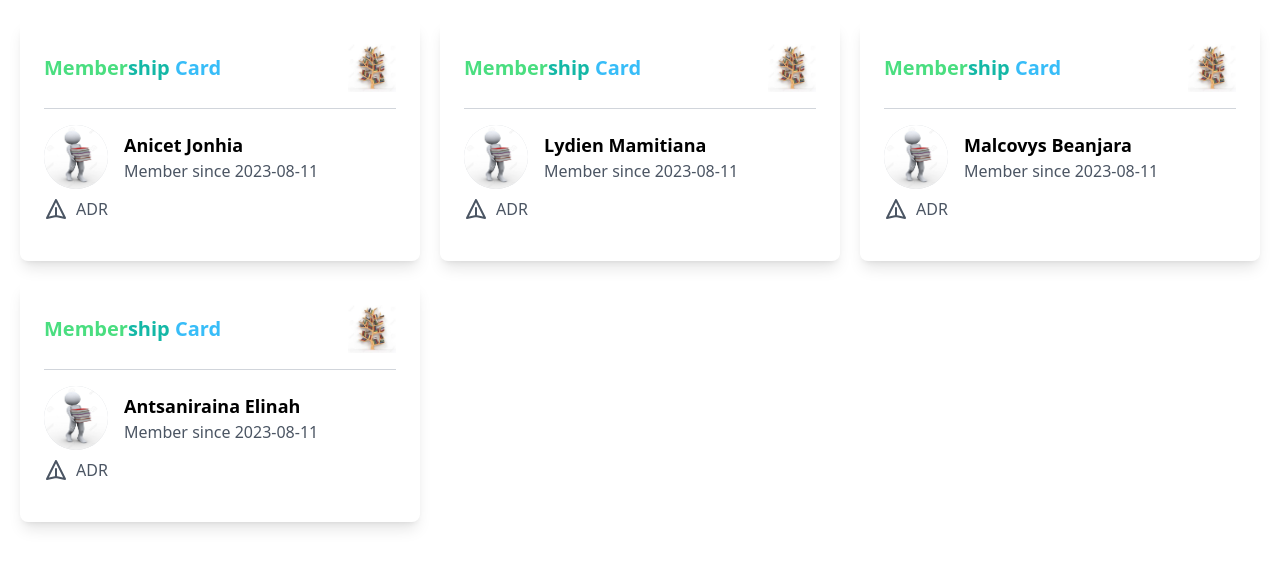
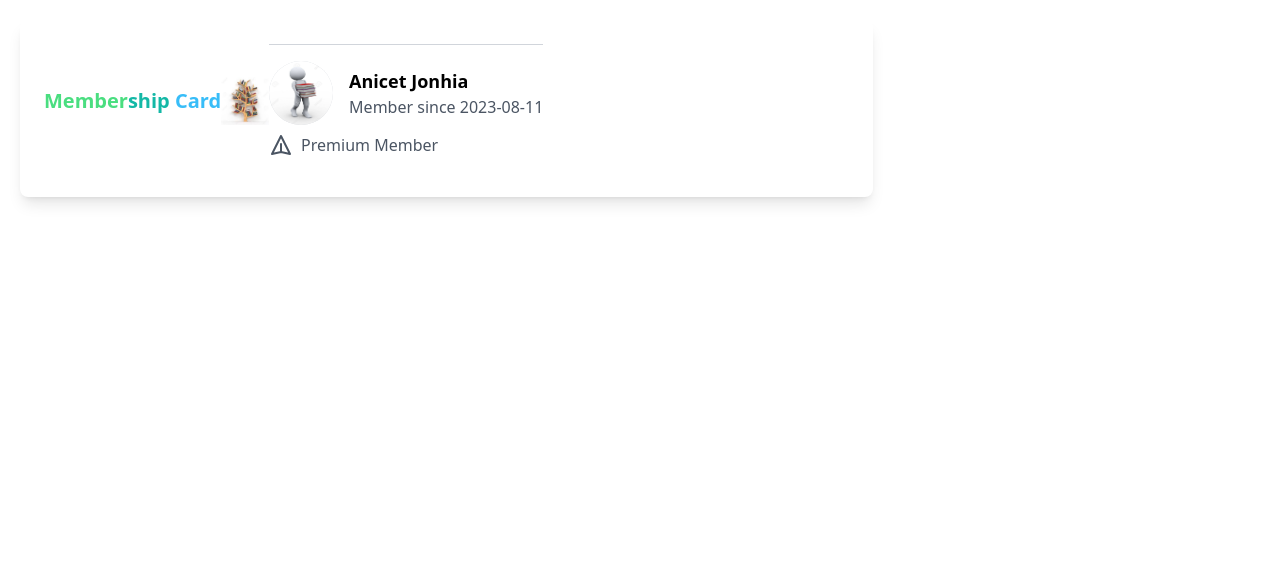
Before and after one commit to Malcovys/Library, a Vue app in the folder front_end/library/: page / in a window 1280 px wide. Shown: the top 568 px of the page. Built offline with nearby package versions, Linux system fonts and the light colour scheme.

Commit message:
MembershipCard : forme modifiée

```diff
--- a/front_end/library/src/components/MembershipCard.vue
+++ b/front_end/library/src/components/MembershipCard.vue
@@ -3,9 +3,9 @@
 
 <template>
 
-    <div class="m-5 grid grid-cols-3 gap-5">
-        <div class="w-full  rounded-lg shadow-lg p-6">
 
+
+    <div class="w-2/3 flex items-center m-5 bg-white rounded-lg shadow-lg p-6">
       <div class="flex justify-between items-center mb-4">
         <h2 class="text-xl font-semibold"><span class="text-green-400">Member</span><span class="text-teal-500">ship </span><span class="text-sky-400"> Card</span></h2>
         <img src="../assets/images/cardImageBibliotheque.jpeg" alt="Library Logo" class="w-12 h-12">
@@ -27,89 +27,7 @@
           <p class="text-gray-600">{{ membershipType }}</p>
         </div>
       </div>
-
     </div>
-
-        <div class="w-full  rounded-lg shadow-lg p-6">
-
-            <div class="flex justify-between items-center mb-4">
-              <h2 class="text-xl font-semibold"><span class="text-green-400">Member</span><span class="text-teal-500">ship </span><span class="text-sky-400"> Card</span></h2>
-              <img src="../assets/images/cardImageBibliotheque.jpeg" alt="Library Logo" class="w-12 h-12">
-            </div>
-            <div class="border-t border-gray-300 py-4">
-              <div class="flex items-center mb-2">
-                <div class="w-16 h-16 bg-gray-300 rounded-full flex-shrink-0 mr-4">
-                  <img src="../assets/images/cardImage.jpg" alt="User Avatar" class="w-full h-full rounded-full">
-                </div>
-                <div>
-                  <h3  class="text-lg font-semibold">Lydien Mamitiana</h3>
-                  <p class="text-gray-600">Member since {{ membershipDate }}</p>
-                </div>
-              </div>
-              <div class="flex items-center">
-                <svg class="w-6 h-6 text-gray-600 mr-2" fill="none" stroke-linecap="round" stroke-linejoin="round" stroke-width="2" viewBox="0 0 24 24" stroke="currentColor">
-                  <path d="M12 19l9 2-9-18-9 18 9-2zm0 0v-8"></path>
-                </svg>
-                <p class="text-gray-600">{{ membershipType }}</p>
-              </div>
-            </div>
-
-    </div>
-    <div class="w-full  rounded-lg shadow-lg p-6">
-
-        <div class="flex justify-between items-center mb-4">
-          <h2 class="text-xl font-semibold"><span class="text-green-400">Member</span><span class="text-teal-500">ship </span><span class="text-sky-400"> Card</span></h2>
-          <img src="../assets/images/cardImageBibliotheque.jpeg" alt="Library Logo" class="w-12 h-12">
-        </div>
-        <div class="border-t border-gray-300 py-4">
-          <div class="flex items-center mb-2">
-            <div class="w-16 h-16 bg-gray-300 rounded-full flex-shrink-0 mr-4">
-              <img src="../assets/images/cardImage.jpg" alt="User Avatar" class="w-full h-full rounded-full">
-            </div>
-            <div>
-              <h3  class="text-lg font-semibold">Malcovys Beanjara</h3>
-              <p class="text-gray-600">Member since {{ membershipDate }}</p>
-            </div>
-          </div>
-          <div class="flex items-center">
-            <svg class="w-6 h-6 text-gray-600 mr-2" fill="none" stroke-linecap="round" stroke-linejoin="round" stroke-width="2" viewBox="0 0 24 24" stroke="currentColor">
-              <path d="M12 19l9 2-9-18-9 18 9-2zm0 0v-8"></path>
-            </svg>
-            <p class="text-gray-600">{{ membershipType }}</p>
-          </div>
-        </div>
-
-    </div>
-
-    <div class="w-full  rounded-lg shadow-lg p-6">
-
-        <div class="flex justify-between items-center mb-4">
-          <h2 class="text-xl font-semibold"><span class="text-green-400">Member</span><span class="text-teal-500">ship </span><span class="text-sky-400"> Card</span></h2>
-          <img src="../assets/images/cardImageBibliotheque.jpeg" alt="Library Logo" class="w-12 h-12">
-        </div>
-        <div class="border-t border-gray-300 py-4">
-          <div class="flex items-center mb-2">
-            <div class="w-16 h-16 bg-gray-300 rounded-full flex-shrink-0 mr-4">
-              <img src="../assets/images/cardImage.jpg" alt="User Avatar" class="w-full h-full rounded-full">
-            </div>
-            <div>
-              <h3  class="text-lg font-semibold">Antsaniraina Elinah</h3>
-              <p class="text-gray-600">Member since {{ membershipDate }}</p>
-            </div>
-          </div>
-          <div class="flex items-center">
-            <svg class="w-6 h-6 text-gray-600 mr-2" fill="none" stroke-linecap="round" stroke-linejoin="round" stroke-width="2" viewBox="0 0 24 24" stroke="currentColor">
-              <path d="M12 19l9 2-9-18-9 18 9-2zm0 0v-8"></path>
-            </svg>
-            <p class="text-gray-600">{{ membershipType }}</p>
-          </div>
-        </div>
-
-    </div>
-
-
-    </div>
-
   </template>
 
   <script>
@@ -117,7 +35,7 @@
     data() {
       return {
         membershipDate: "2023-08-11",
-        membershipType: "ADR",
+        membershipType: "Premium Member",
       };
     },
   };
```
Lines whose indentation alone changed are shown as unchanged.
